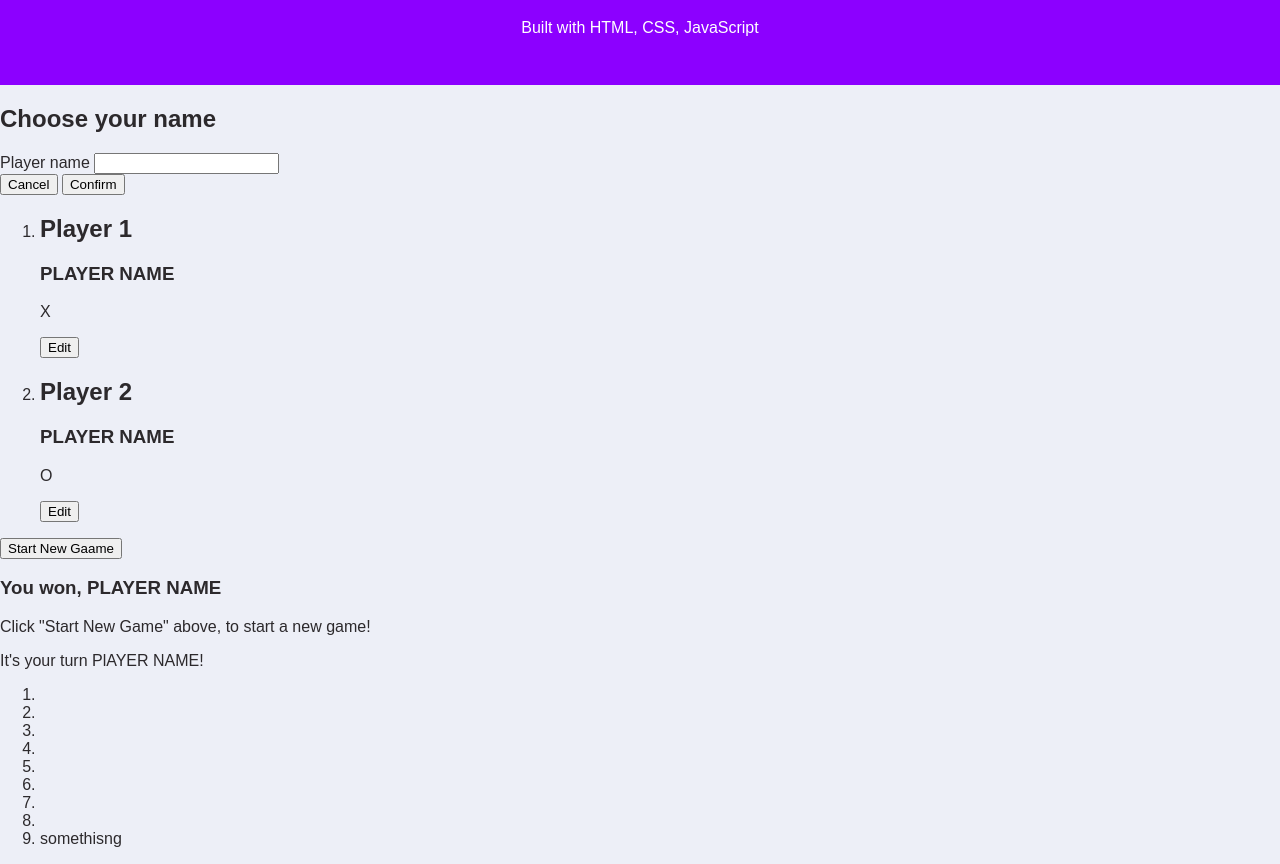
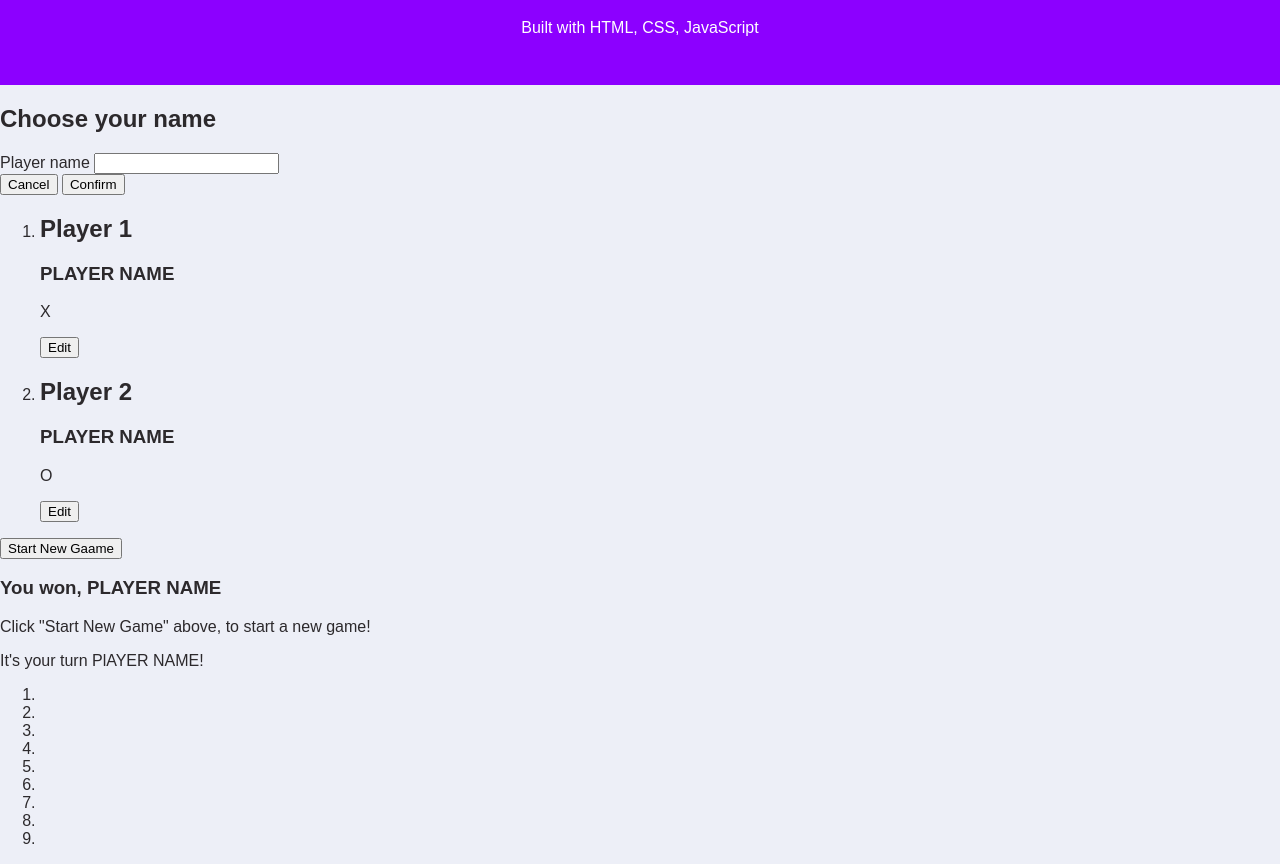
Before and after one commit to Lana24242424/tic-tac-toe-game, a plain HTML site: page index.html in a window 1280 px wide. Shown: the part 93-957 px from the top of the page. Drawn offline with Linux system fonts and the light colour scheme.

Commit message:
started the projecy again

```diff
--- a/index.html
+++ b/index.html
@@ -70,7 +70,7 @@
 
           <li></li>
           <li></li>
-          <li>somethisng</li>
+          <li></li>
         </ol>
       </section>
     </main>
```
